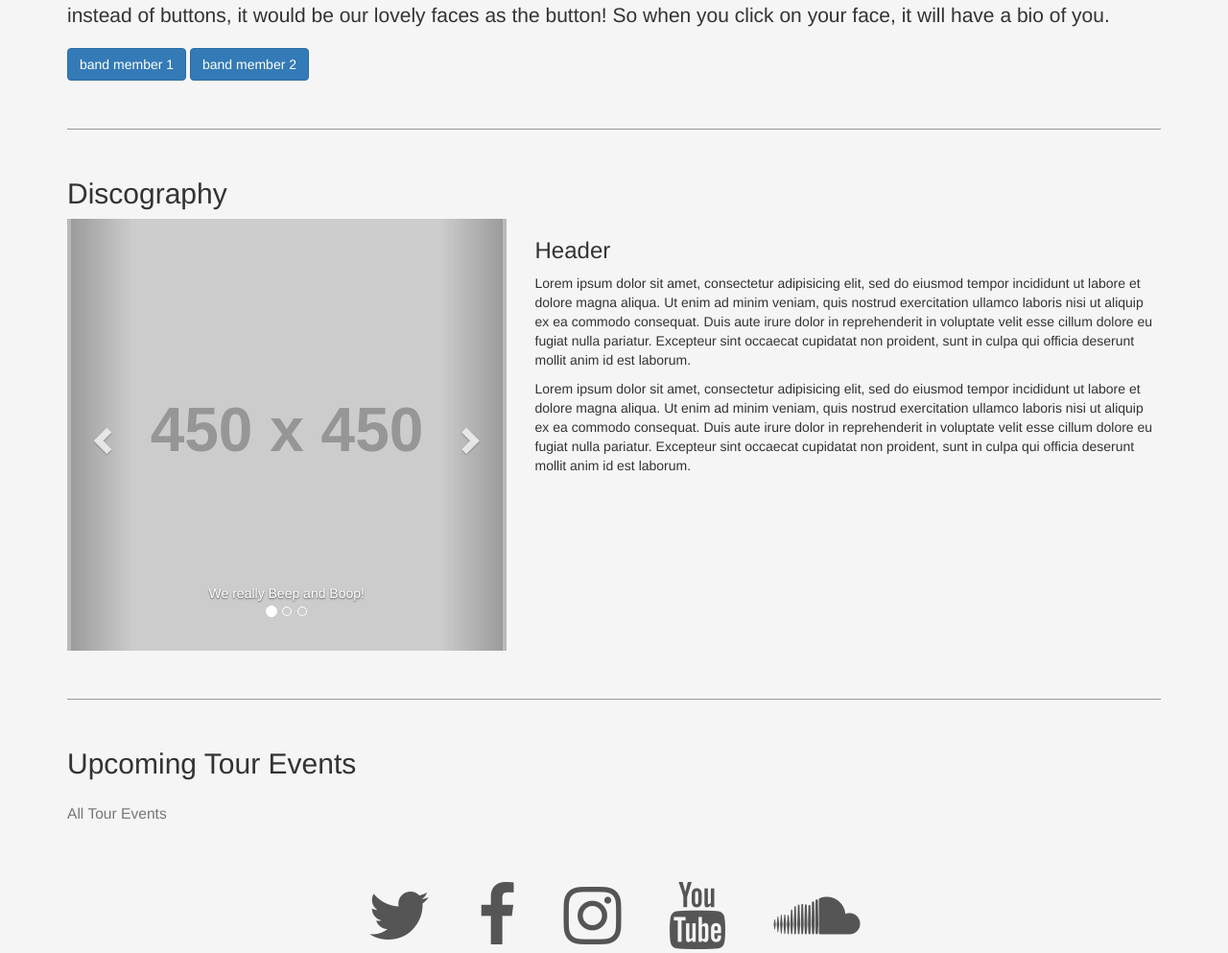
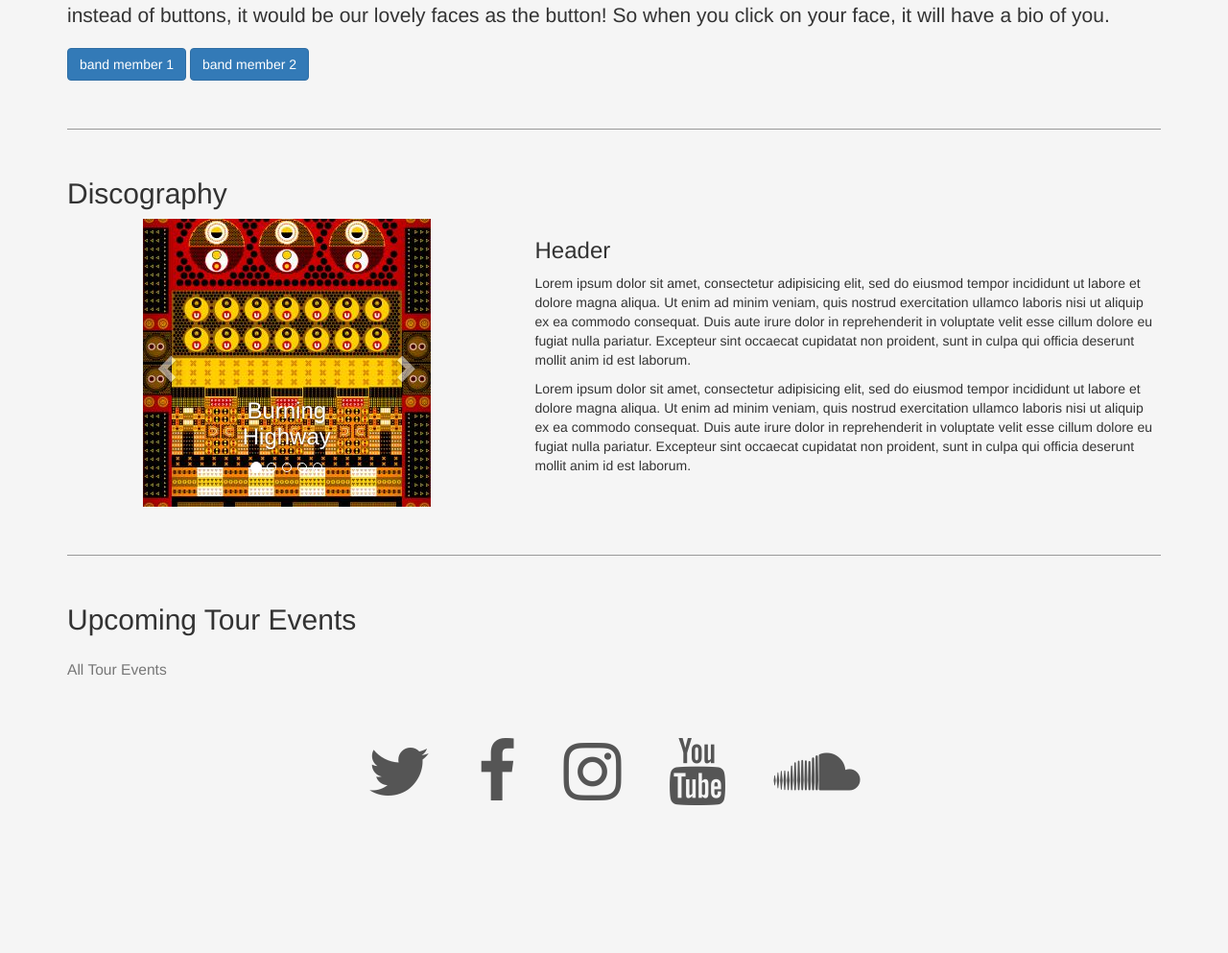
Before and after one commit to jpoehnelt/cs399-band, a Django app: page / in a window 1280 px wide. Shown: the part 825-1818 px from the top of the page at 96% size. After the commit the page ends 1664 px from the top, so only its background shows below. Run offline with Django 3.2, Linux system fonts and the light colour scheme; grey boxes labelled with a size stand in for pictures from a placeholder-image service; parts of the project's set-up code (start-up, migrations or seed data) failed here and were passed over; some libraries are stand-ins or nearby versions.

Commit message:
fixed carousel

```diff
--- a/app/templates/home.html
+++ b/app/templates/home.html
@@ -62,39 +62,63 @@
                 <div class="row">
                     <div class="col-lg-5">
                         <!-- carousel begin -->
-                        <div id="carousel" class="carousel slide" data-ride="carousel">
+                        <div id="carousel" class="carousel slide" data-ride="carousel" style="width: 300px; height: 300px; margin-left: auto; margin-right: auto; background-color: black">
                             <!-- Indicators -->
                             <ol class="carousel-indicators">
-                                <li data-target="#carousel-example-generic" data-slide-to="0"
-                                    class="active"></li>
+                                <li data-target="#carousel-example-generic" data-slide-to="0" class="active"></li>
                                 <li data-target="#carousel-example-generic" data-slide-to="1"></li>
                                 <li data-target="#carousel-example-generic" data-slide-to="2"></li>
+                                <li data-target="#carousel-example-generic" data-slide-to="3"></li>
+                                <li data-target="#carousel-example-generic" data-slide-to="4"></li>
                             </ol>
                                     <!-- Wrapper for slides -->
                     <div class="carousel-inner" role="listbox">
                         <div class="item active">
-                                    <img src="http://placehold.it/450x450" class="carousel-pic" alt="...">
+                            <a href="{% url 'discography' %}#78a54">
+                            <img src="/static/albums/78a54/cover.jpg" class="carousel-pic" alt="...">
+                            </a>
 
                             <div class="carousel-caption">
-                                        We really Beep and Boop!
+                                <h3>Burning Highway</h3>
                             </div>
                         </div>
                         <div class="item">
-                                    <img src="http://placehold.it/450x450" class="carousel-pic" alt="...">
+                            <a href="{% url 'discography' %}#0e3e8">
+                            <img src="/static/albums/0e3e8/cover.jpg" class="carousel-pic" alt="...">
+                            </a>
 
                             <div class="carousel-caption">
-                                        We do we do!!
+                                <h3>Karma Can't Hide Forever</h3>
                             </div>
                         </div>
                         <div class="item">
-                                    <img src="http://placehold.it/450x450" class="carousel-pic" alt="...">
+                            <a href="{% url 'discography' %}#0169a">
+                            <img src="/static/albums/0169a/cover.jpg" class="carousel-pic" alt="...">
+
 
                             <div class="carousel-caption">
-                                        Last Slide Bruh!!
+                                <h3>Words In An Elevator</h3>
+                            </div>
+                        </div>
+                        <div class="item">
+                            <a href="{% url 'discography' %}#b2af6">
+                            <img src="/static/albums/b2af6/cover.jpg" class="carousel-pic" alt="...">
+
+                            <div class="carousel-caption">
+                                <h3>Abandoned Messages</h3>
+                            </div>
+                        </div>
+                        <div class="item">
+                            <a href="{% url 'discography' %}#819f5">
+                            <img src="/static/albums/819f5/cover.jpg" class="carousel-pic" alt="...">
+                            </a>
+
+                            <div class="carousel-caption">
+                                <h3>Sick Joy</h3>
                             </div>
                         </div>
                     </div>
-
+                            <!-- End Wrapper for Slides -->
                             <!-- Controls -->
                             <a class="left carousel-control" href="#carousel" role="button"
                                data-slide="prev">
```
Lines whose indentation alone changed are shown as unchanged.
